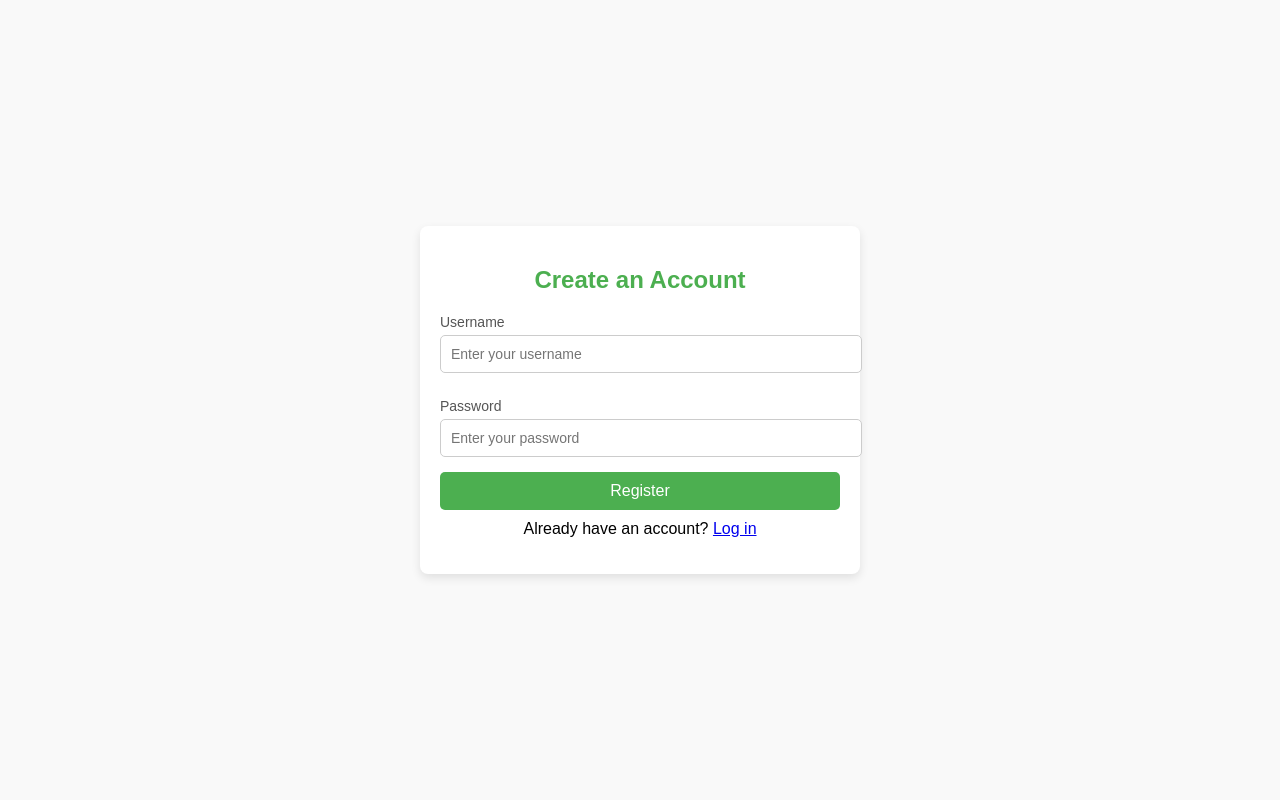
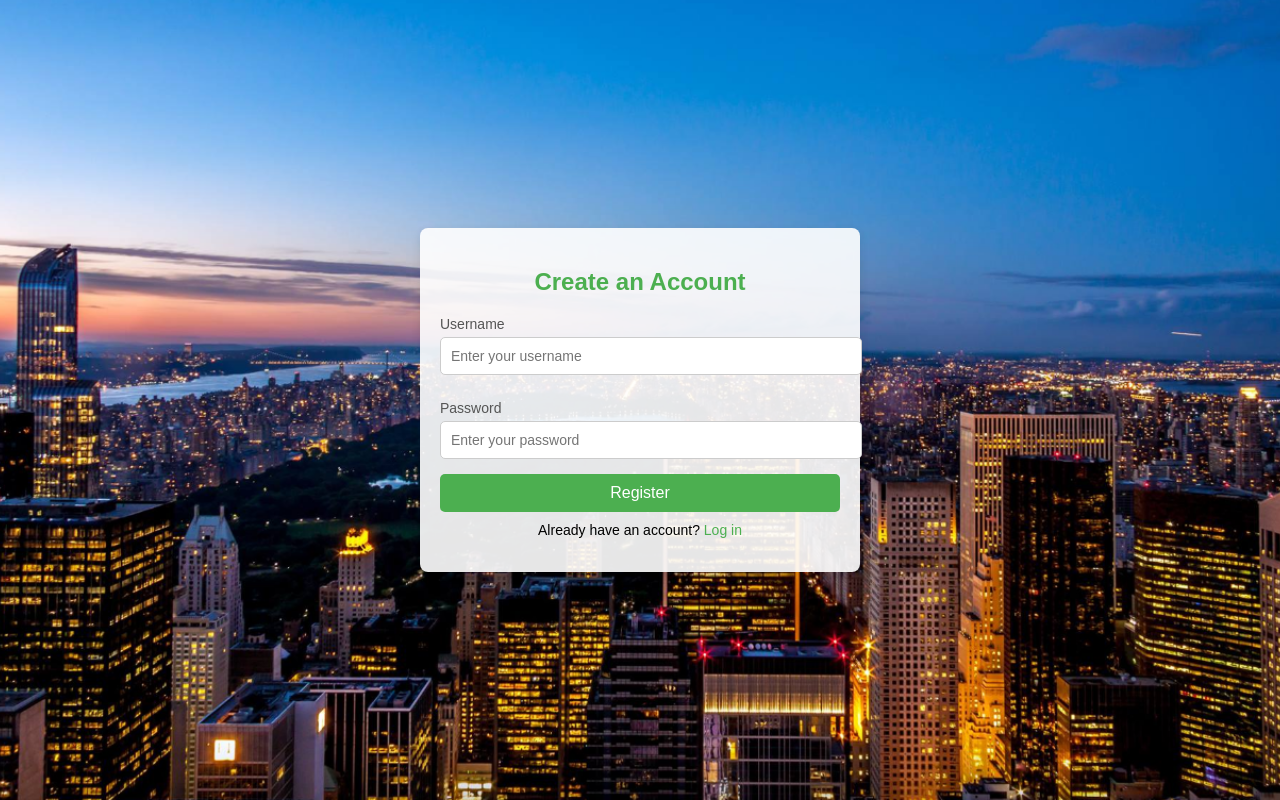
Before and after one commit to DanielAlexanderTorres817/WasteWise, a Flask app: page /register in a window 1280 px wide. Run offline with Flask 3, Linux system fonts and the light colour scheme.

Commit message:
added flare

```diff
--- a/templates/register.html
+++ b/templates/register.html
@@ -7,17 +7,20 @@
     <style>
         body {
             font-family: Arial, sans-serif;
-            background-color: #f9f9f9;
             margin: 0;
             padding: 0;
             display: flex;
             justify-content: center;
             align-items: center;
             height: 100vh;
+            background-image: url('static/bg_ss.png');
+            background-size: cover;
+            background-position: center;
+            background-repeat: no-repeat;
         }
 
         .register-container {
-            background-color: #ffffff;
+            background-color: rgba(255, 255, 255, 0.9); /* Semi-transparent white for readability */
             padding: 20px;
             border-radius: 8px;
             box-shadow: 0 4px 10px rgba(0, 0, 0, 0.1);
@@ -66,6 +69,21 @@
             font-size: 14px;
             margin-bottom: 10px;
         }
+
+        p {
+            text-align: center;
+            margin-top: 10px;
+            font-size: 14px;
+        }
+
+        p a {
+            color: #4CAF50;
+            text-decoration: none;
+        }
+
+        p a:hover {
+            text-decoration: underline;
+        }
     </style>
 </head>
 <body>
@@ -96,7 +114,7 @@
             <button type="submit">Register</button>
         </form>
 
-        <p style="text-align: center; margin-top: 10px;">
+        <p>
             Already have an account? <a href="{{ url_for('views.login') }}">Log in</a>
         </p>
     </div>
--- a/views.py
+++ b/views.py
@@ -34,7 +34,6 @@ def login():
 
 
 
-
 #registration
 @views.route("/register", methods=["GET", "POST"])
 def register():
@@ -58,6 +57,7 @@ def register():
         return redirect(url_for("views.login"))
 
     return render_template("register.html")
+
 
 
 
```
Also changed, not shown: templates/dashboard.html (+11 -7 lines), templates/landing.html (+5 -2 lines), templates/login.html (+7 -4 lines), templates/map.html (+8 -8 lines), static/bg_ss.png (added), static/dashboard_bg.png (added), static/landing_bg.png (added).
